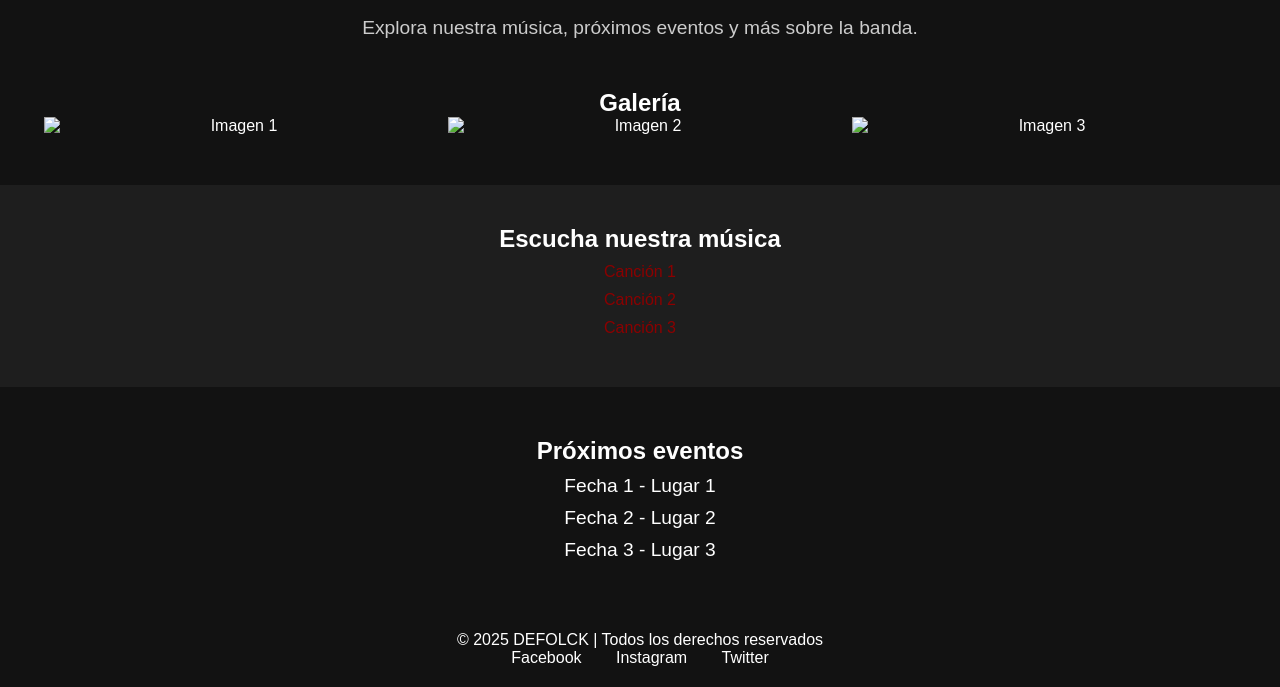
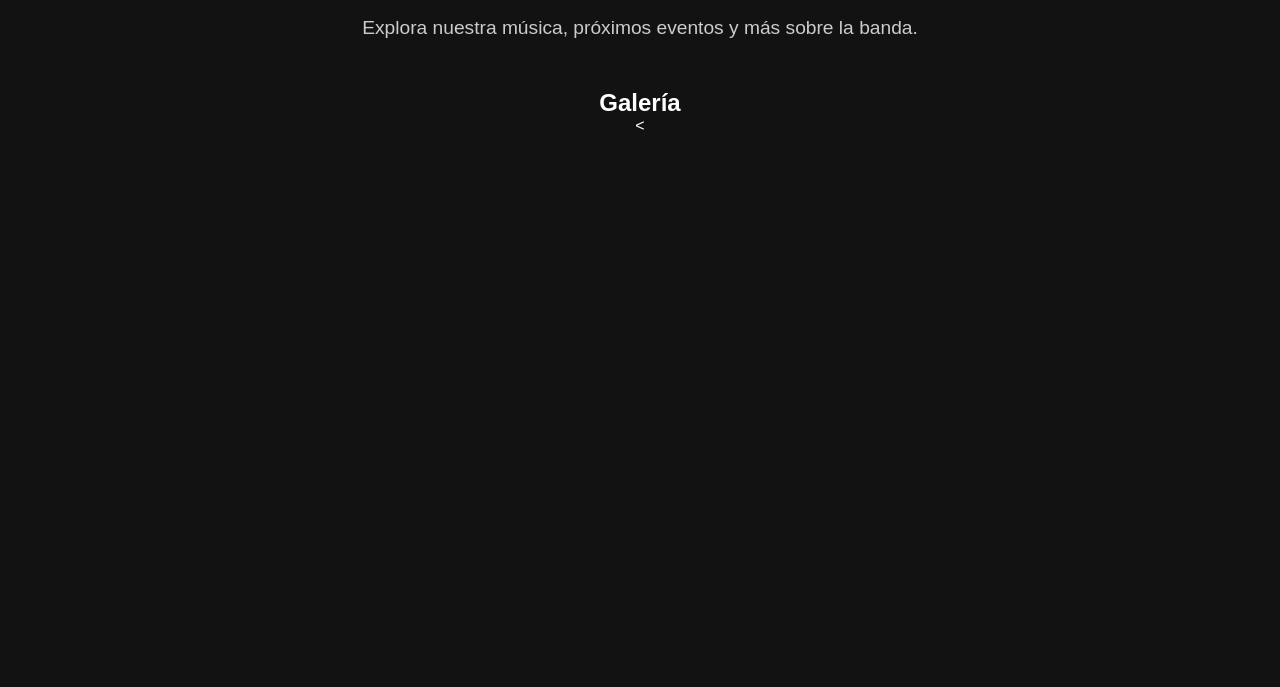
Before and after one commit to carlos09s/defolck-website, a plain HTML site: page index.html in a window 1280 px wide. Shown: the part 156-843 px from the top of the page. After the commit the page ends 800 px from the top, so only its background shows below. Drawn offline with Linux system fonts and the light colour scheme.

Commit message:
Update index.html

```diff
--- a/index.html
+++ b/index.html
@@ -31,43 +31,4 @@
     <!-- Galería de imágenes -->
     <section id="gallery" class="gallery">
         <h2>Galería</h2>
-        <div class="images">
-            <img src="image1.jpg" alt="Imagen 1">
-            <img src="image2.jpg" alt="Imagen 2">
-            <img src="image3.jpg" alt="Imagen 3">
-        </div>
-    </section>
-
-    <!-- Música -->
-    <section id="music" class="music">
-        <h2>Escucha nuestra música</h2>
-        <ul>
-            <li><a href="#">Canción 1</a></li>
-            <li><a href="#">Canción 2</a></li>
-            <li><a href="#">Canción 3</a></li>
-        </ul>
-    </section>
-
-    <!-- Eventos -->
-    <section id="events" class="events">
-        <h2>Próximos eventos</h2>
-        <ul>
-            <li>Fecha 1 - Lugar 1</li>
-            <li>Fecha 2 - Lugar 2</li>
-            <li>Fecha 3 - Lugar 3</li>
-        </ul>
-    </section>
-
-    <!-- Footer -->
-    <footer>
-        <p>&copy; 2025 DEFOLCK | Todos los derechos reservados</p>
-        <div class="social">
-            <a href="#">Facebook</a>
-            <a href="#">Instagram</a>
-            <a href="#">Twitter</a>
-        </div>
-    </footer>
-
-    <script src="script.js"></script>
-</body>
-</html>
+        <
```
